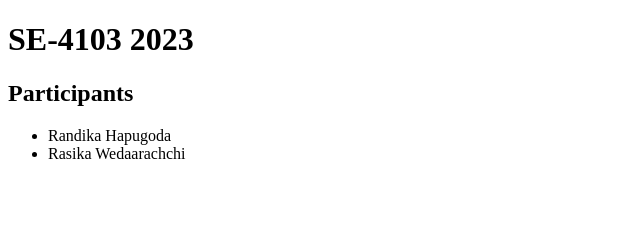
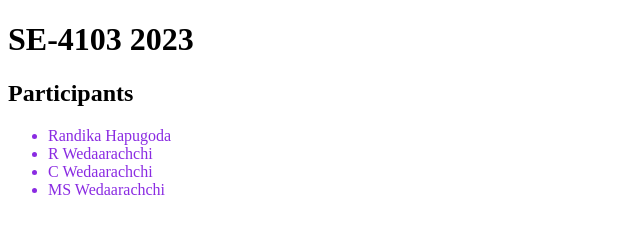
Before and after one commit to rasika51/New_My_Project, a plain HTML site: page index.html in a window 1280 px wide. Shown: the whole page, without its empty margins (0-640 px from the left). Drawn offline with Linux system fonts and the light colour scheme.

Commit message:
Adding Munisasa's name

```diff
--- a/index.html
+++ b/index.html
@@ -2,13 +2,20 @@
 <html>
 <head>
     <title>first</title>
+    <style>
+        li{
+            color:blueviolet
+        }
+    </style>
 </head>
 <body>
     <h1>SE-4103 2023</h1>
     <h2>Participants</h2>
     <ul>
         <li>Randika Hapugoda</li>
-        <li>Rasika Wedaarachchi</li>
+        <li>R Wedaarachchi</li>
+        <li>C Wedaarachchi</li>
+        <li>MS Wedaarachchi</li>
     </ul>
 </body>
 </html>
```
